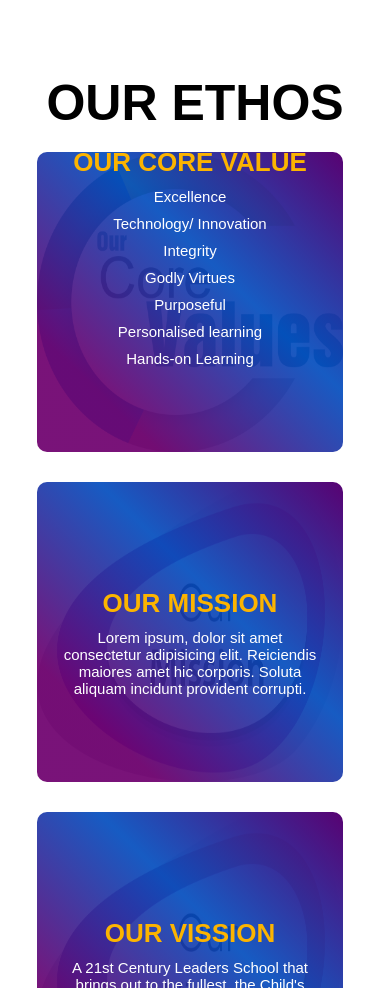
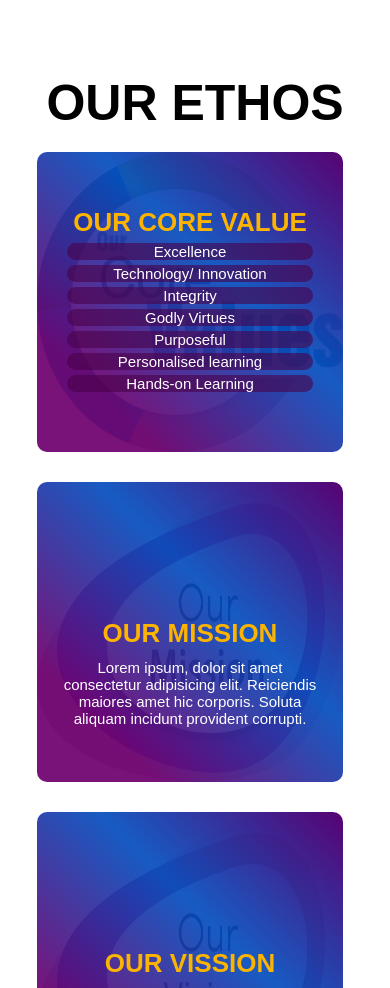
Before and after one commit to Emmanuellight/YUV, a plain HTML site: page home.html in a window 390 px wide. Shown: the part 1040-2028 px from the top of the page. Drawn offline with nearby package versions, Linux system fonts and the light colour scheme.

Commit message:
core value

```diff
--- a/home.html
+++ b/home.html
@@ -107,7 +107,6 @@
                 <img src="images/our-core-value.png" alt="">
                 <div class="layer">
                     <h3>OUR CORE VALUE
-                        <UL>
                         <li>Excellence</li>
                         <li>Technology/ Innovation</li>
                         <li>Integrity</li>
@@ -115,7 +114,6 @@
                         <li>Purposeful</li>
                         <li>Personalised learning</li>
                         <li>Hands-on Learning </li>
-                        </UL>
                     </h3>
 
                 </div>
--- a/style.css
+++ b/style.css
@@ -364,13 +364,8 @@ h1 {
     font-size: 15px;
     font-weight: 400;
 }
-.layer h3 ul {
-    width: 100%;
+.layer h3 li {
 
-    justify-content: center;
-    text-align: center;
-}
-.layer h3 li {
     margin-right: 40px;
     list-style-type: none;
     color: white;
@@ -393,8 +388,17 @@ h1 {
         background-image: linear-gradient(to right top, rgba(110, 0, 110, 0.925) 20%, rgba(4, 78, 190, 0.925), rgb(88, 2, 114));
     }
     .layer h3 {
-        bottom: 20%;
+        bottom: 10%;
         opacity: 1;
+    }
+    .layer h3 li {
+        background-color: #49014998;
+        border-radius: 10px;
+        margin:5px;
+        list-style-type: none;
+        color: white;
+        font-size: 15px;
+        font-weight: 400;
     }
 }
 
```
Lines whose indentation alone changed are shown as unchanged.
